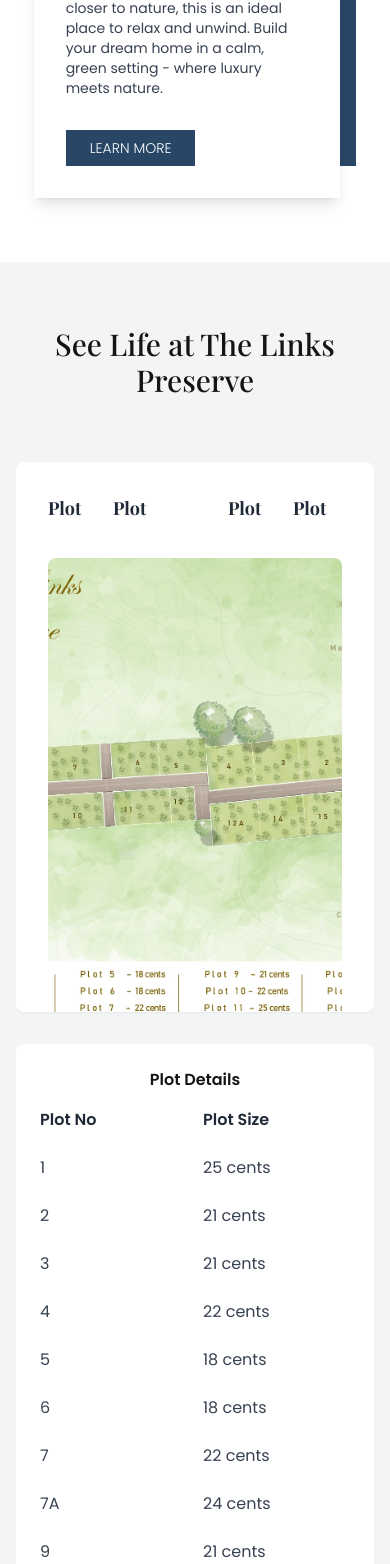
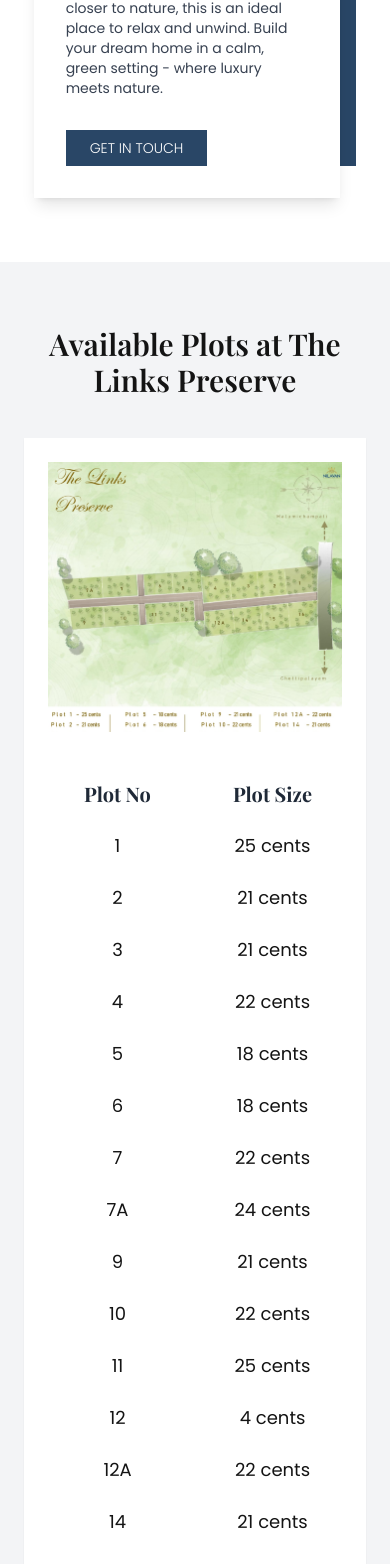
Before and after one commit to Hariprasath7676/app-deployment, a Next.js app: page / in a window 390 px wide. Shown: the part 1496-3060 px from the top of the page. Built offline with nearby package versions, Linux system fonts and the light colour scheme; a web font is replaced by a local one.

Commit message:
website changes - mobile responsive

```diff
--- a/components/available-plot.tsx
+++ b/components/available-plot.tsx
@@ -35,20 +35,20 @@ const AvailablePlots: FC = () => {
     const rightColumn = plotsData.slice(midPoint);
 
     return (
-      <section className="py-16 bg-gray-100">
-        <div className="container mx-auto px-4">
+      <section className="py-16 bg-gray-100" id="available-plots">
+        <div className="container mx-auto px-6 md:px-4">
         <motion.h2
           initial={{ opacity: 0 }}
           whileInView={{ opacity: 1 }}
           viewport={{ once: true }}
           transition={{ duration: 0.8 }}
-          className="text-3xl md:text-4xl font-medium font-playfair text-center text-text mb-16"
+          className="text-3xl md:text-4xl font-semibold md:font-medium font-playfair text-center text-text mb-2 md:mb-16 px-3"
         >
-          See Life at The Links Preserve
+          Available Plots at The Links Preserve
         </motion.h2>
           {/* <h2 className="text-2xl md:text-3xl font-playfair font-semibold text-center mb-12">Available Plots at The Links Preserve</h2> */}
-          <div className="bg-white rounded-lg shadow-sm overflow-hidden">
-            <div className="grid grid-cols-1 lg:grid-cols-2 h-[550px]">
+          <div className="bg-white shadow-sm overflow-hidden">
+            <div className="hidden lg:grid grid-cols-1 lg:grid-cols-2 h-[550px]">
               {/* Plot Table */}
               <div className="p-8 h-full overflow-y-auto">
                 <div className="flex h-full">
@@ -95,7 +95,7 @@ const AvailablePlots: FC = () => {
                     src="/images/available-plot-image.jpg"
                     alt="The Links Preserve Plot Layout"
                     fill
-                    className="object-cover object-top rounded-lg"
+                    className="object-cover object-top"
                     priority
                   />
                 </div>
@@ -104,17 +104,27 @@ const AvailablePlots: FC = () => {
           </div>
           {/* Mobile responsive table */}
           <div className="lg:hidden mt-8">
-            <div className="bg-white rounded-lg p-6 shadow-sm">
-              <h3 className="font-semibold mb-4 text-center">Plot Details</h3>
-              <div className="grid grid-cols-2 gap-4">
-                <div className="font-semibold text-gray-800">Plot No</div>
-                <div className="font-semibold text-gray-800">Plot Size</div>
+            <div className="bg-white p-6 shadow-sm">
+              {/* Plot Image for mobile */}
+              <div className="relative w-full h-[270px] mb-12">
+                <Image
+                  src="/images/available-plot-image.jpg"
+                  alt="The Links Preserve Plot Layout"
+                  fill
+                  className="object-cover object-top"
+                  priority
+                />
+              </div>
+              {/* <h3 className="font-semibold mb-4 text-center">Plot Details</h3> */}
+              <div className="grid grid-cols-2 gap-4 mt-8">
+                <div className="font-bold text-gray-800 text-center font-playfair text-xl">Plot No</div>
+                <div className="font-bold text-gray-800 text-center font-playfair text-xl">Plot Size</div>
               </div>
               <div className="space-y-2 mt-4">
                 {plotsData.map((plot, index) => (
                   <div key={index} className="grid grid-cols-2 gap-4 py-2">
-                    <div className="text-gray-700">{plot.plotNo}</div>
-                    <div className="text-gray-700">{plot.size}</div>
+                    <div className="text-center text-[#141414] text-lg">{plot.plotNo}</div>
+                    <div className="text-center text-[#141414] text-lg">{plot.size}</div>
                   </div>
                 ))}
               </div>
--- a/components/current-projects.tsx
+++ b/components/current-projects.tsx
@@ -58,12 +58,10 @@ export default function CurrentProjects() {
           className="text-center mb-12 max-w-3xl mx-auto"
         >
           <h2 className="text-3xl md:text-4xl font-playfair font-medium text-black mb-6">
-            Current Projects - Explore Our Ongoing Developments
+              Our Other Projects
           </h2>
           <p className="text-gray-700 mb-8 text-lg sm:!leading-[33px] sm:tracking-wid">
-            Discover our latest real estate ventures in Coimbatore offering premium living spaces, convenience, and
-            exceptional value. Explore our projects with state-of-the-art amenities that make them ideal for comfortable
-            living.
+              Discover our latest real estate projects in Coimbatore, offering premium plots, villas, farmhouses, and apartments in prime locations. Secure your dream property with clear titles and hassle-free transactions.
           </p>
         </motion.div>
 
@@ -113,7 +111,7 @@ export default function CurrentProjects() {
                     variant="outline"
                     className="border-secondary text-black"
                   >
-                    ENQUIRE
+                    ENQUIRE NOW
                   </Button>
                 </motion.div>
               </div>
--- a/components/header.tsx
+++ b/components/header.tsx
@@ -93,7 +93,7 @@ export default function Header() {
 
   const navigationItems = [
     { name: 'Home', section: 'hero' },
-    { name: 'About Us', section: 'trusted-partner' },
+    { name: 'About Us', section: 'about' },
     { name: 'Current Projects', section: 'current-projects' },
     { name: 'Contact Us', section: 'contact-form' }
   ]
--- a/components/hero.tsx
+++ b/components/hero.tsx
@@ -3,6 +3,18 @@ import { Button } from "@/components/ui/button"
 import { motion } from "framer-motion"
 
 export default function Hero() {
+  const scrollToSection = (sectionId: string) => {
+    const section = document.getElementById(sectionId)
+    if (section) {
+      const offset = 80 // Height of fixed header when scrolled
+      const sectionTop = section.offsetTop - offset
+      window.scrollTo({
+        top: sectionTop,
+        behavior: 'smooth'
+      })
+    }
+  }
+
   return (
     <section className="relative h-[700px] md:h-[800px] w-full">
       <motion.div
@@ -67,7 +79,10 @@ export default function Hero() {
               whileHover={{ scale: 1.05 }}
               whileTap={{ scale: 0.95 }}
             >
-              <Button className="bg-primary text-white mt-2 md:mt-4">
+              <Button
+                onClick={() => scrollToSection('contact-form')}
+                className="bg-primary text-white mt-2 md:mt-4"
+              >
                 GET IN TOUCH
               </Button>
             </motion.div>
--- a/components/map.tsx
+++ b/components/map.tsx
@@ -18,12 +18,12 @@ function Map() {
              initial="hidden"
              whileInView="visible"
              viewport={{ once: true }}
-             className="text-3xl md:text-4xl font-medium font-playfair text-center text-text mb-12"
+             className="text-3xl md:text-4xl font-medium font-playfair text-center text-text md:mb-7 mb-12"
            >
-             Our Location
+             Location
            </motion.h2>
            <div className="max-w-7xl mx-auto px-4 pb-14 sm:px-6 lg:px-8">
-             <div className="relative w-full h-[520px] overflow-hidden ">
+             <div className="relative w-full md:h-[520px] h-[410px] overflow-hidden ">
               <Image
                 src="/images/map.jpg"
                 alt="Our location map"
--- a/components/trusted-partner.tsx
+++ b/components/trusted-partner.tsx
@@ -40,10 +40,22 @@ export default function TrustedPartner() {
               <motion.a
                 whileHover={{ scale: 1.05 }}
                 whileTap={{ scale: 0.95 }}
-                href="/projects"
+                href="#available-plots"
                 className="inline-flex items-center gap-2 bg-primary py-2 md:py-3 sm:tracking-wide text-white group transition-all duration-300 hover:bg-primary/90 px-6 md:px-9 text-sm md:text-base"
+                onClick={(e) => {
+                  e.preventDefault();
+                  const section = document.getElementById('available-plots');
+                  if (section) {
+                    const offset = 80; // Height of fixed header when scrolled
+                    const sectionTop = section.offsetTop - offset;
+                    window.scrollTo({
+                      top: sectionTop,
+                      behavior: 'smooth'
+                    });
+                  }
+                }}
               >
-                <span className="font-light">LEARN MORE</span>
+                <span className="font-light">GET IN TOUCH</span>
                 {/* <ArrowRight size={16} className="transition-transform duration-300 group-hover:translate-x-1" /> */}
               </motion.a>
             </motion.div>
--- a/components/why-choose-us.tsx
+++ b/components/why-choose-us.tsx
@@ -40,9 +40,9 @@ export default function WhyChooseSection() {
           whileInView={{ opacity: 1 }}
           viewport={{ once: true }}
           transition={{ duration: 0.8 }}
-          className="text-3xl md:text-4xl font-medium font-playfair text-center text-text mb-16"
+          className="text-3xl md:text-4xl font-medium font-playfair text-center text-text mb-16 px-3"
         >
-          Why Choose Nilavan Realtors for Your Real Estate Needs
+          Why Choose Nilavan Realtors for Your <br className="md:block hidden" />Real Estate Needs
         </motion.h2>
 
         <div className="grid grid-cols-1 md:grid-cols-2 gap-8">
--- a/styles/globals.css
+++ b/styles/globals.css
@@ -1,3 +1,6 @@
+@import 'keen-slider/keen-slider.min.css';
+
+
 @tailwind base;
 @tailwind components;
 @tailwind utilities;
```
Also changed, not shown: components/lifestyle-showcase.tsx (+62 -35 lines), package.json (+4 -3 lines), 1 other file (tests, documents, lock files or other folders).
